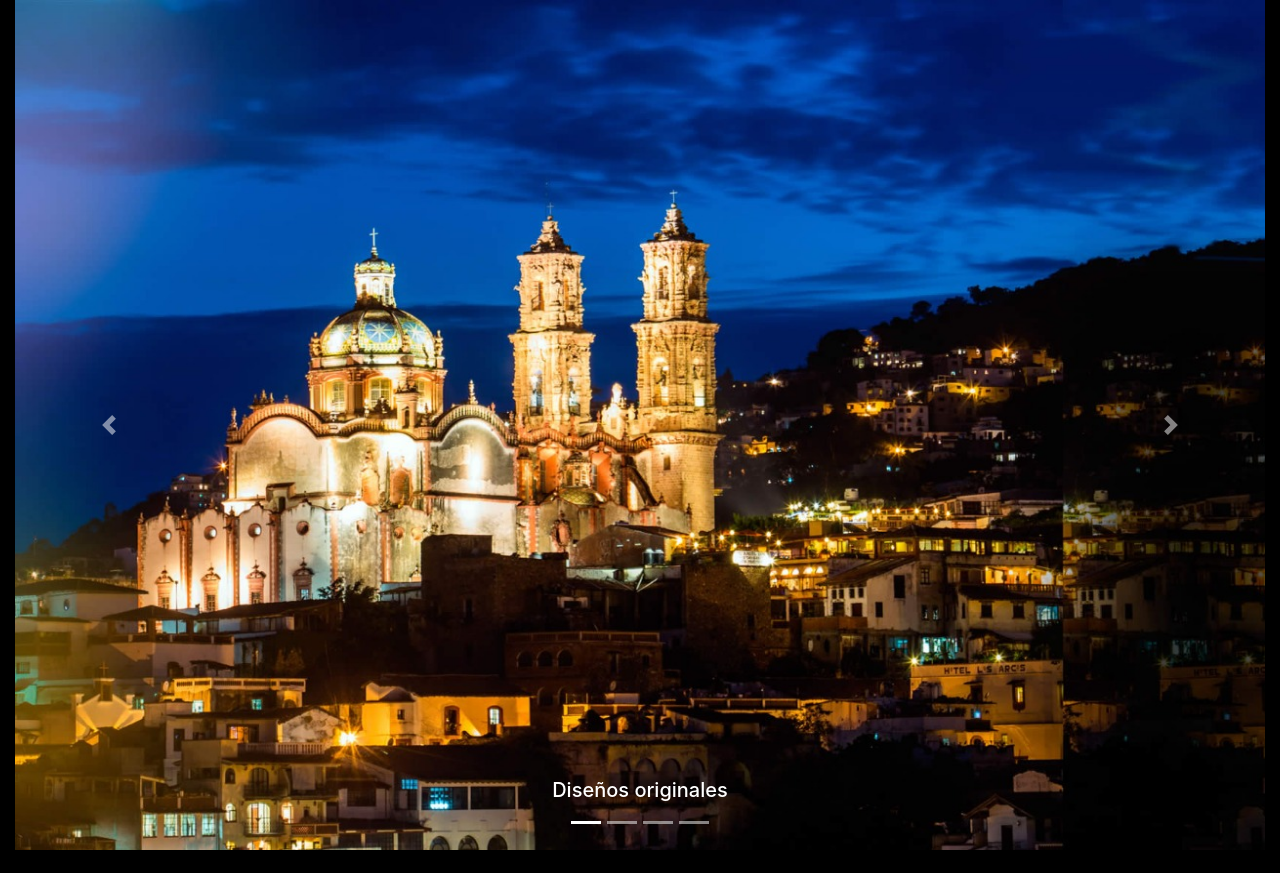
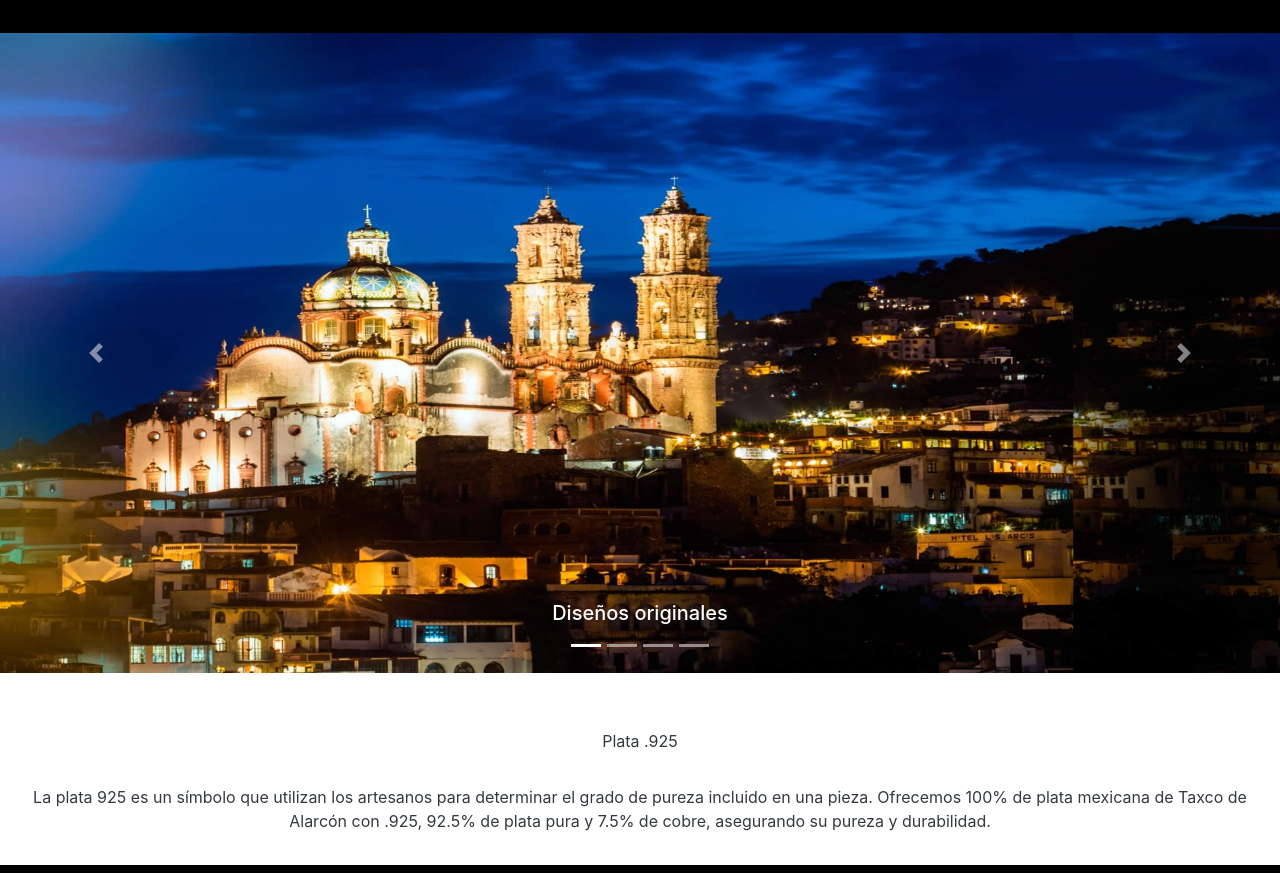
Before and after one commit to AlanSaAl/TiendaWeb, a PHP site: page / in a window 1280 px wide. Shown: the part 56-929 px from the top of the page. Before the commit the page ends 906 px from the top, so only its background shows below. Run offline with PHP 8.4, Linux system fonts and the light colour scheme.

Commit message:
Index 1.1

```diff
--- a/index.php
+++ b/index.php
@@ -1,9 +1,10 @@
 <?php include("includes/header.php") ?>
+<hr>
 
 <body style="background: black;">
 
     <!--Slider-->
-    <div class="container-fluid">
+
     <div class="Slider">
         <div id="carousel" class="carousel slide" data-ride="carousel">
             <ol class="carousel-indicators">
@@ -14,19 +15,19 @@
             </ol>
             <div class="carousel-inner">
                 <div class="carousel-item active">
-                        <img src="assets/slider4.jpg" width="600" height="850" class="d-block w-100" alt="">
+                    <img src="assets/slider4.jpg" width="600" height="640" class="d-block w-100" alt="">
                     <div class="carousel-caption d-none d-md-block">
                         <h5>Diseños originales</h5>
                     </div>
                 </div>
                 <div class="carousel-item">
-                        <img src="assets/slider2.jpg" width="600" height="850" class="d-block w-100" alt="...">
+                    <img src="assets/slider2.jpg" width="600" height="640" class="d-block w-100" alt="...">
                     <div class="carousel-caption d-none d-md-block">
                         <h5>Taxco De Alarcón Guerrero</h5>
                     </div>
                 </div>
                 <div class="carousel-item">
-                        <img src="assets/slider3.jpg" width="600" height="850" class="d-block w-100" alt="...">
+                    <img src="assets/slider3.jpg" width="600" height="640" class="d-block w-100" alt="...">
                     <div class="carousel-caption d-none d-md-block">
                         <h5>SilverTaxco is an online silver store, 100% Mexican. We have a wide range of high quality products, we provide a simple shopping experience, fast delivery times and the best customer service.</h5>
                     </div>
@@ -34,7 +35,7 @@
                 <div class="carousel-item">
                     <img src="assets/slider1.jpg" width="600" height="850" class="d-block w-100" alt="...">
                     <div class="carousel-caption d-none d-md-block">
-
+                        <h5>SilverTaxco</h5>
                     </div>
                 </div>
             </div>
@@ -47,7 +48,7 @@
                 <span class="sr-only">Next</span>
             </a>
         </div>
-        </div>
+
     </div>
     <!--Fin Slider-->
 
@@ -55,11 +56,14 @@
     <!--Carrusel-->
 
     <!--Texto plata .95-->
-    <div class="container" style="">
-        <div class="row">
-            <div></div>
 
-        </div>
-    </div>
+    <section class="p-3 mb-2 bg-white text-dark">
+
+        <p class="mt-4 pt-3 text-center">Plata .925</p>
+
+        <p class="mt-2 pt-3 text-center"> La plata 925 es un símbolo que utilizan los artesanos para determinar el grado de pureza incluido en una pieza. Ofrecemos 100% de plata mexicana de Taxco de Alarcón con .925, 92.5% de plata pura y 7.5% de cobre, asegurando su pureza y durabilidad.</p>
+    </section>
+
+
 
     <?php include("includes/footer.php") ?>
```
Lines whose indentation alone changed are shown as unchanged.
